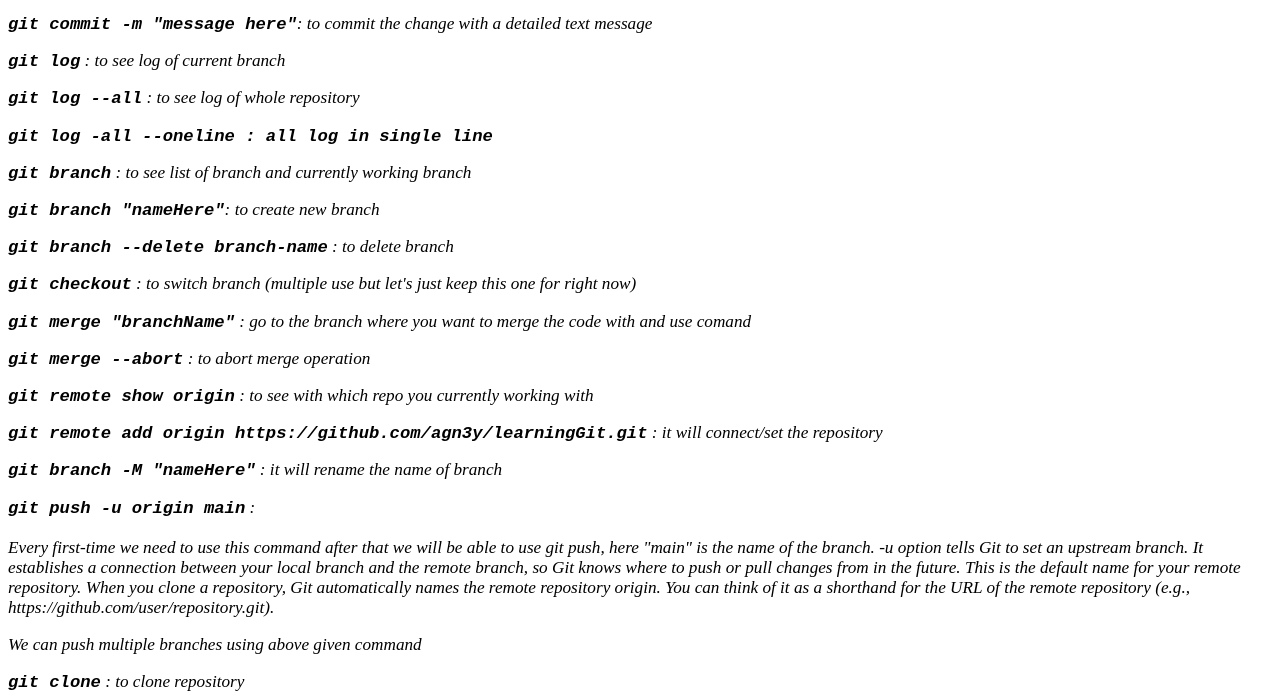
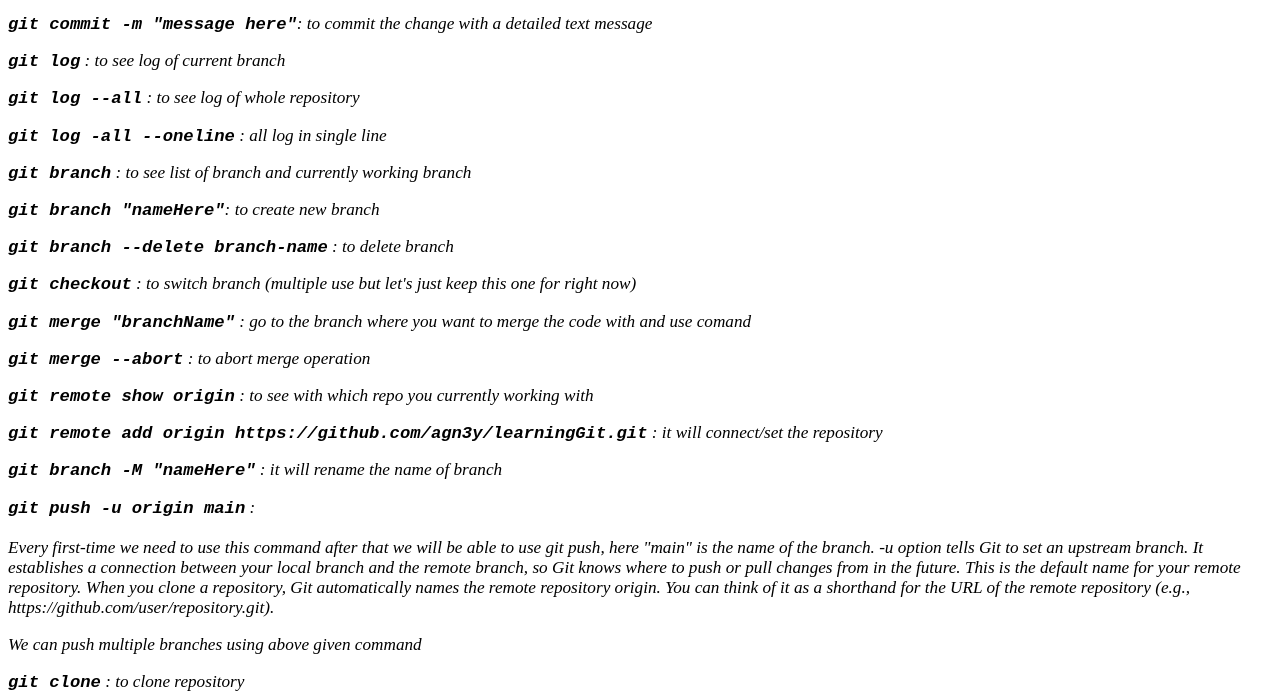
Before and after one commit to agn3y/learningGit, a plain HTML site: page index.html in a window 1280 px wide. Shown: the part 103-800 px from the top of the page. Drawn offline with Linux system fonts and the light colour scheme.

Commit message:
reuploading the changes

```diff
--- a/index.html
+++ b/index.html
@@ -13,7 +13,7 @@
     <p><code><strong>git commit -m "message here"</strong></code>: to commit the change with a detailed text message</p>
     <p><code><strong>git log</strong></code> : to see log of current branch</p>
     <p><code><strong>git log --all</strong></code> : to see log of whole repository</p>
-    <p><code><strong>git log -all --oneline : all log in single line</strong></code></p>
+    <p><code><strong>git log -all --oneline</strong></code> : all log in single line</p>
     <p><code><strong>git branch</strong></code> : to see list of branch and currently working branch</p>
     <p><code><strong>git branch "nameHere"</strong></code>: to create new branch</p>
     <p><code><strong>git branch --delete branch-name</strong></code> : to delete branch</p>
```
